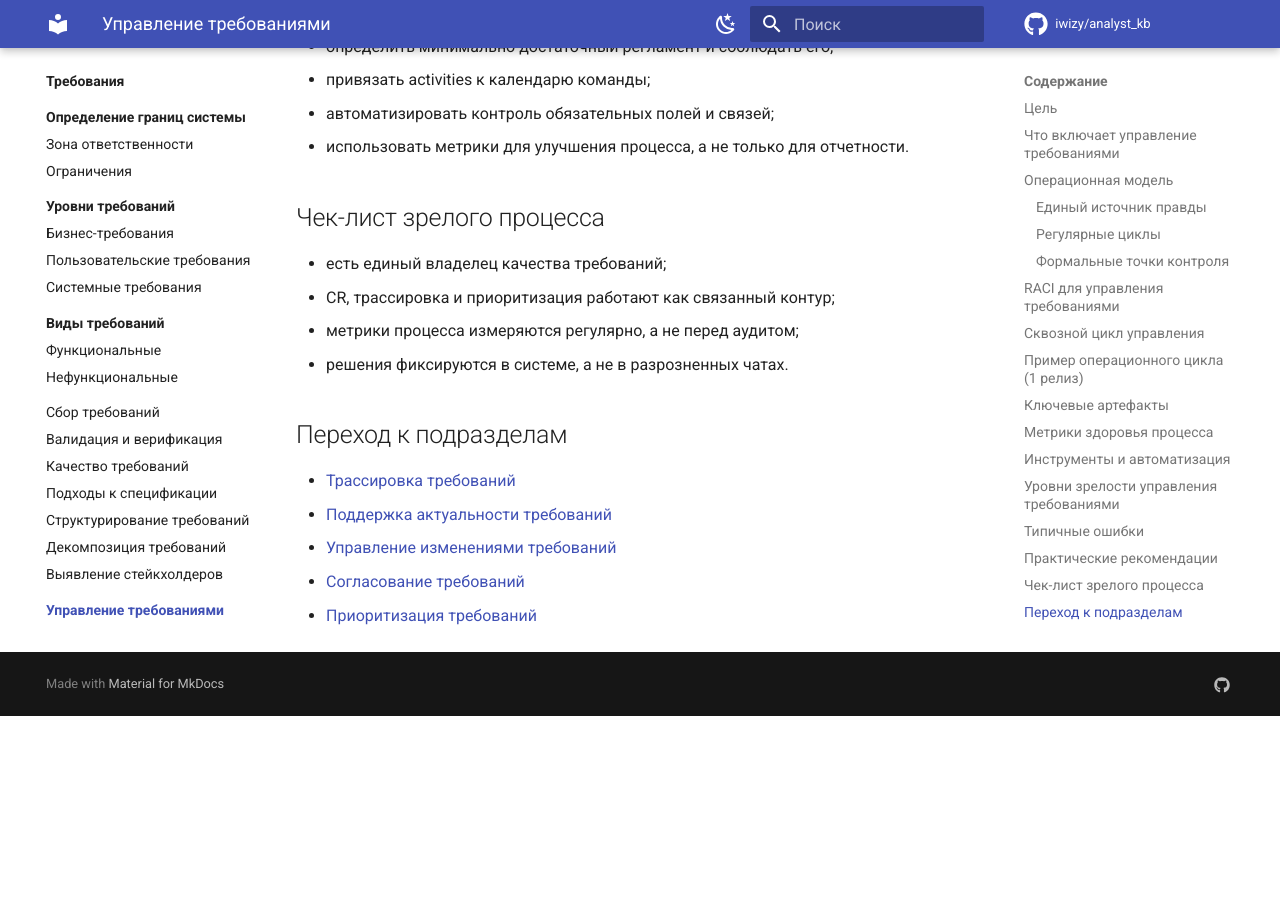
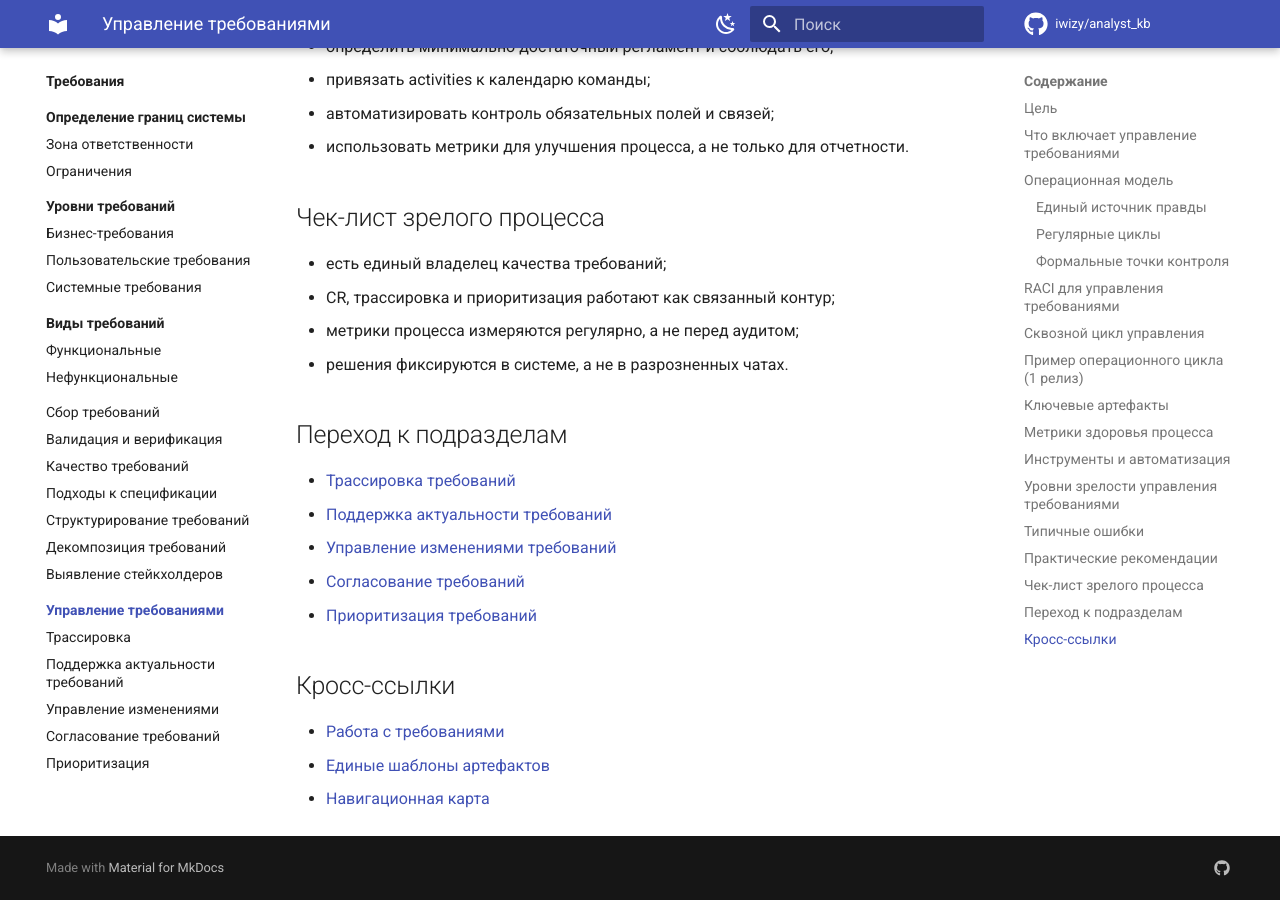
Before and after one commit to iwizy/analyst_kb, an MkDocs documentation site: the page built from docs/requirements/management/index.md, in a window 1280 px wide and 900 px high, scrolled down 3900 px. Built offline with MkDocs 1.6.1 and Material for MkDocs 9.7.7, drawn with Linux system fonts in a browser that asks for light colours; comment, search, counter and statistics services are not loaded; before the commit the page ends 4616 px from its top, so only the background shows below that.

Commit message:
Strengthen requirements cross-links to unified templates

```diff
--- a/docs/requirements/management/index.md
+++ b/docs/requirements/management/index.md
@@ -130,3 +130,9 @@
 - [Управление изменениями требований](change-management.md)
 - [Согласование требований](coordination.md)
 - [Приоритизация требований](prioritization.md)
+
+## Кросс-ссылки
+
+- [Работа с требованиями](../index.md)
+- [Единые шаблоны артефактов](../../artifacts-templates/index.md)
+- [Навигационная карта](../../site-map.md)
```
Also changed, not shown: docs/requirements/elicitation.md (+1 -0 lines), docs/requirements/index.md (+3 -1 lines), docs/requirements/quality.md (+1 -0 lines), docs/requirements/specification-approaches.md (+1 -0 lines), docs/requirements/validation.md (+1 -0 lines).
